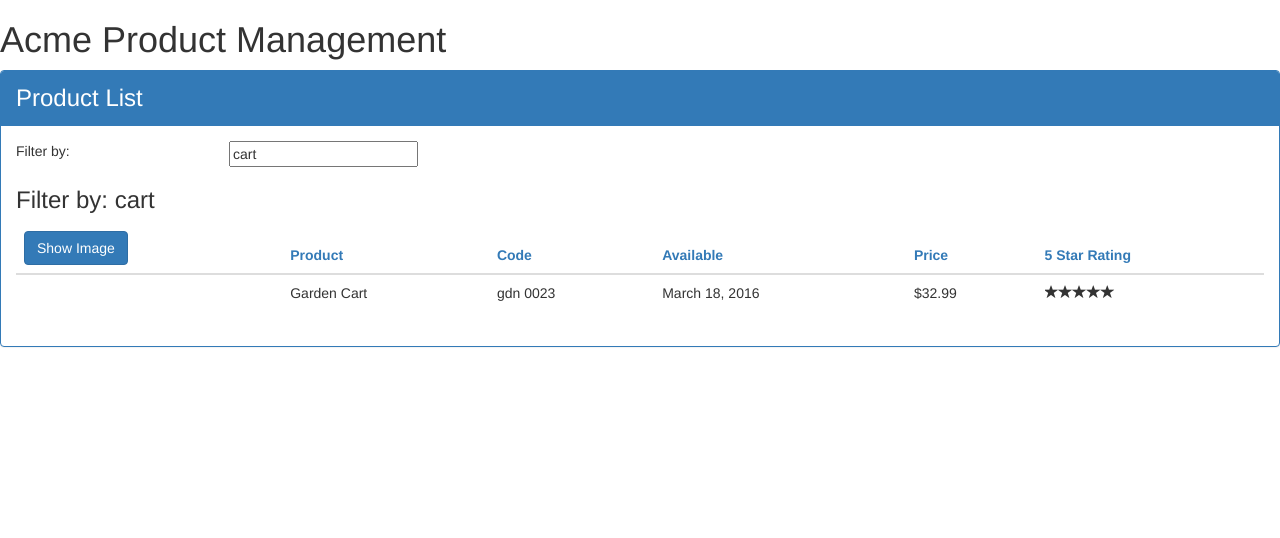
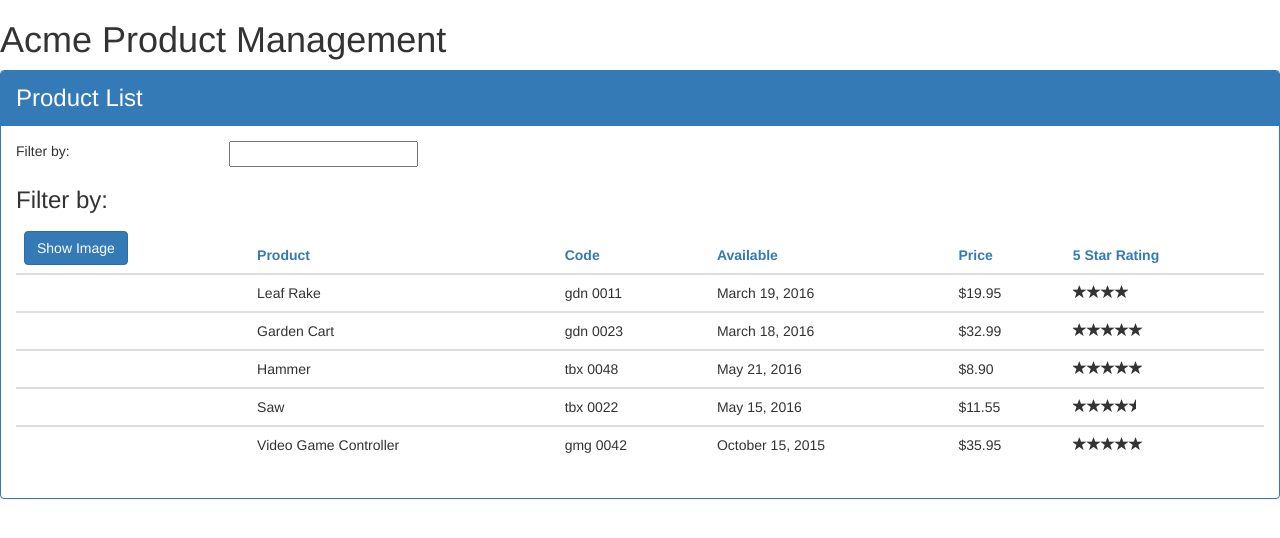
Before and after one commit to jacknehme/angular-getting-started, an Angular app in the folder APM/: page /#/ in a window 1280 px wide. Shown: the top 538 px of the page. Built offline with nearby package versions, Linux system fonts and the light colour scheme.

Commit message:
Registered Service in a Component

```diff
--- a/APM/src/app/app.component.ts
+++ b/APM/src/app/app.component.ts
@@ -5,7 +5,7 @@
   template: `
   <div><h1>{{pageTitle}}</h1>
     <pm-product></pm-product>
-  </div>`
+  </div>`,
 })
 export class AppComponent {
   pageTitle: string = 'Acme Product Management';
--- a/APM/src/app/products/product-list.component.ts
+++ b/APM/src/app/products/product-list.component.ts
@@ -1,5 +1,6 @@
-import { Component, OnInit } from '@angular/core';
+import { NgModule, Component, OnInit } from '@angular/core';
 import { IProduct } from './product';
+import { ProductService } from './product.service';
 
 @Component({
     selector: 'pm-product',
@@ -24,30 +25,9 @@
         this.filterProducts = this.listFilter ? this.performFilter(this.listFilter) : this.products;
     }
 
-    products: IProduct[] = [{
-        "productId": 1,
-        "productName": "Leaf Rake",
-        "productCode": "GDN-0011",
-        "releaseDate": "March 19, 2016",
-        "description": "Leaf rake with 48-inch wooden handle.",
-        "price": 19.95,
-        "starRating": 3.2,
-        "imageUrl": "http://openclipart.org/image/300px/svg_to_png/26215/Anonymous_Leaf_Rake.png"
-    },
-    {
-        "productId": 2,
-        "productName": "Garden Cart",
-        "productCode": "GDN-0023",
-        "releaseDate": "March 18, 2016",
-        "description": "15 gallon capacity rolling garden cart",
-        "price": 32.99,
-        "starRating": 4.2,
-        "imageUrl": "http://openclipart.org/image/300px/svg_to_png/58471/garden_cart.png"
-    }];
+    products: IProduct[];
 
-    constructor() {
-        this.filterProducts = this.products;
-        this.listFilter = 'cart';
+    constructor(private _productService: ProductService) {
     }
 
     performFilter(filterBy: string): IProduct[] {
@@ -68,5 +48,7 @@
 
     ngOnInit(): void {
         console.log('In OnInit');
+        this.products = this._productService.getProducts();
+        this.filterProducts = this.products;
     }
 }
--- /dev/null
+++ b/APM/src/app/products/product.service.ts
@@ -0,0 +1,60 @@
+import { Injectable } from '@angular/core';
+import { IProduct } from './product';
+
+@Injectable()
+export class ProductService {
+    getProducts(): IProduct[] {
+        return [
+            {
+                'productId': 1,
+                'productName': 'Leaf Rake',
+                'productCode': 'GDN-0011',
+                'releaseDate': 'March 19, 2016',
+                'description': 'Leaf rake with 48-inch wooden handle.',
+                'price': 19.95,
+                'starRating': 3.2,
+                'imageUrl': 'http://openclipart.org/image/300px/svg_to_png/26215/Anonymous_Leaf_Rake.png'
+            },
+            {
+                'productId': 2,
+                'productName': 'Garden Cart',
+                'productCode': 'GDN-0023',
+                'releaseDate': 'March 18, 2016',
+                'description': '15 gallon capacity rolling garden cart',
+                'price': 32.99,
+                'starRating': 4.2,
+                'imageUrl': 'http://openclipart.org/image/300px/svg_to_png/58471/garden_cart.png'
+            },
+            {
+                'productId': 5,
+                'productName': 'Hammer',
+                'productCode': 'TBX-0048',
+                'releaseDate': 'May 21, 2016',
+                'description': 'Curved claw steel hammer',
+                'price': 8.9,
+                'starRating': 4.8,
+                'imageUrl': 'http://openclipart.org/image/300px/svg_to_png/73/rejon_Hammer.png'
+            },
+            {
+                'productId': 8,
+                'productName': 'Saw',
+                'productCode': 'TBX-0022',
+                'releaseDate': 'May 15, 2016',
+                'description': '15-inch steel blade hand saw',
+                'price': 11.55,
+                'starRating': 3.7,
+                'imageUrl': 'http://openclipart.org/image/300px/svg_to_png/27070/egore911_saw.png'
+            },
+            {
+                'productId': 10,
+                'productName': 'Video Game Controller',
+                'productCode': 'GMG-0042',
+                'releaseDate': 'October 15, 2015',
+                'description': 'Standard two-button video game controller',
+                'price': 35.95,
+                'starRating': 4.6,
+                'imageUrl': 'http://openclipart.org/image/300px/svg_to_png/120337/xbox-controller_01.png'
+            }
+        ];
+    }
+}
```
Also changed, not shown: APM/src/app/app.module.ts (+4 -3 lines).
